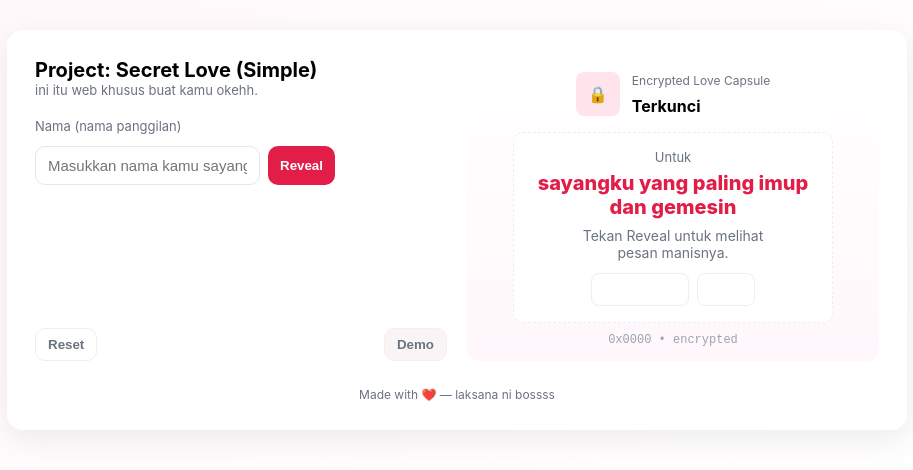
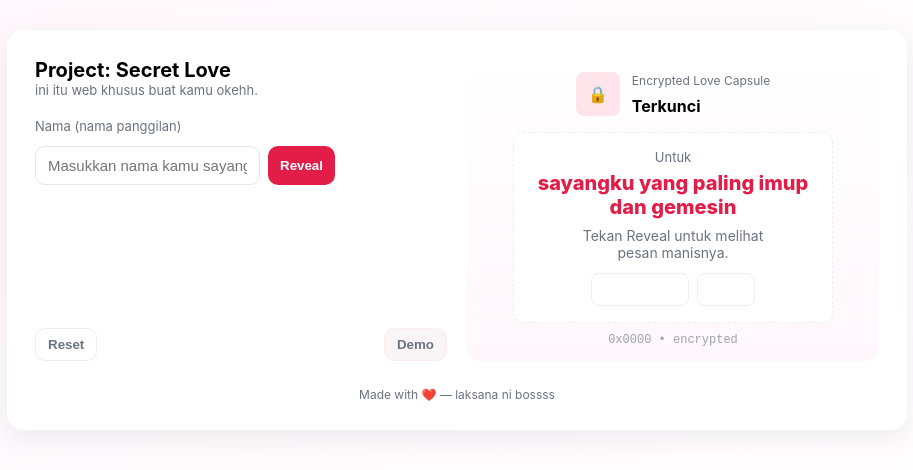
Before and after one commit to laksana1001/foryou, a plain HTML site: page untuk kamu.html in a window 1280 px wide. Shown: the part 170-640 px from the top of the page, without its empty margins (183-1096 px from the left). Drawn offline with Linux system fonts and the light colour scheme.

Commit message:
Untuk kamu.html

```diff
--- a/untuk kamu.html
+++ b/untuk kamu.html
@@ -3,7 +3,7 @@
 <head>
   <meta charset="utf-8" />
   <meta name="viewport" content="width=device-width,initial-scale=1" />
-  <title>Secret Love - Simple HTML</title>
+  <title>Secret Love</title>
   <style>
     :root{--bg:#fff7fb;--accent:#e11d48;--muted:#6b7280}
     *{box-sizing:border-box}
@@ -32,7 +32,7 @@
   <div class="card">
     <div class="left">
       <div>
-        <h1>Project: Secret Love (Simple)</h1>
+        <h1>Project: Secret Love </h1>
         <p class="muted">ini itu web khusus buat kamu okehh.</p>
       </div>
 
```
